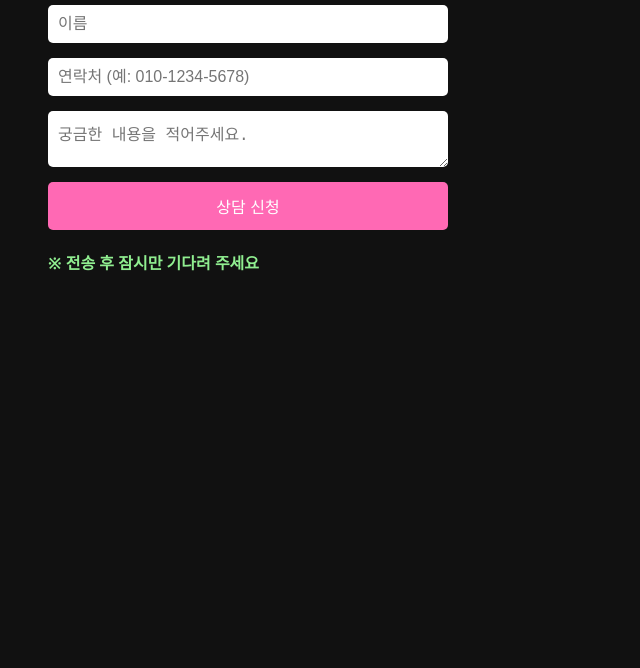
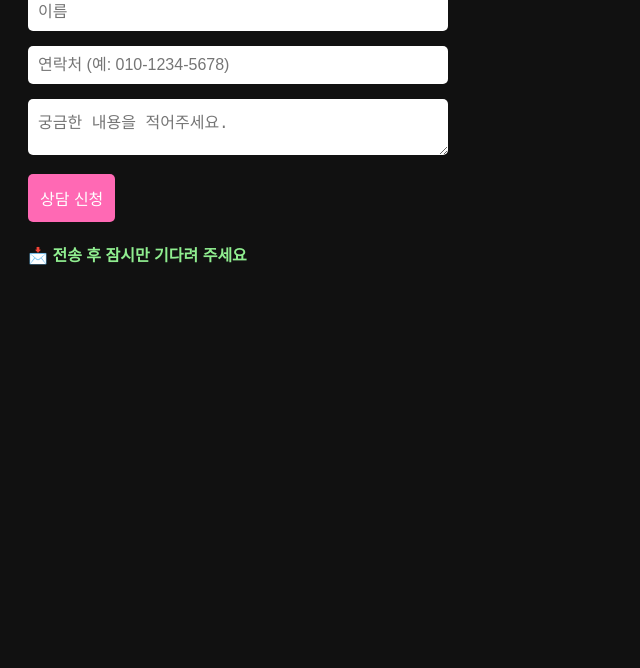
Before and after one commit to OHYURM/-2, a plain HTML site: page index.html in a window 1280 px wide. Shown: the part 132-800 px from the top of the page, without its empty margins (0-640 px from the left). Drawn offline with Linux system fonts and the light colour scheme.

Commit message:
index.html

```diff
--- a/index.html
+++ b/index.html
@@ -5,53 +5,52 @@
   <title>BDSM 성향 테스트 - 상담 신청</title>
   <style>
     body {
-      background-color: #111;
-      color: #fff;
-      font-family: 'Segoe UI', sans-serif;
-      padding: 40px;
+      background: #111;
+      color: white;
+      font-family: sans-serif;
+      padding: 20px;
     }
     h1 {
       color: hotpink;
     }
     form {
-      display: flex;
-      flex-direction: column;
-      gap: 15px;
-      margin-top: 20px;
+      margin-top: 30px;
       max-width: 400px;
     }
     input, textarea {
+      width: 100%;
       padding: 10px;
+      margin-bottom: 15px;
+      border: none;
       border-radius: 5px;
-      border: none;
       font-size: 16px;
     }
     button {
-      background-color: #ff69b4;
+      background-color: hotpink;
       color: white;
-      border: none;
       padding: 12px;
       font-size: 16px;
+      border: none;
       border-radius: 5px;
       cursor: pointer;
     }
     #responseMsg {
       margin-top: 20px;
+      color: lightgreen;
       font-weight: bold;
-      color: lightgreen;
     }
   </style>
 </head>
 <body>
   <h1>BDSM 성향 테스트 - 상담 신청</h1>
 
-  <form action="https://script.google.com/macros/s/AKfycbzh1zQ3lkzWOcLeSReTDx6OHYNHbnCaxYJ2uukL_03Sr3gM6HpVkg9S1kwRBf09cMBQOg/exec" method="POST">
+  <form action="https://script.google.com/macros/s/AKfycbzgsBTH21zQk1Y66aTeOI94BvkuzEC-vmblDao5XOorP9yC8mv1Es0Q4c1snlau3BJd9w/exec" method="POST">
     <input type="text" name="name" placeholder="이름" required />
     <input type="tel" name="phone" placeholder="연락처 (예: 010-1234-5678)" required />
     <textarea name="message" placeholder="궁금한 내용을 적어주세요." required></textarea>
     <button type="submit">상담 신청</button>
   </form>
 
-  <p id="responseMsg">※ 전송 후 잠시만 기다려 주세요</p>
+  <p id="responseMsg">📩 전송 후 잠시만 기다려 주세요</p>
 </body>
 </html>
```
